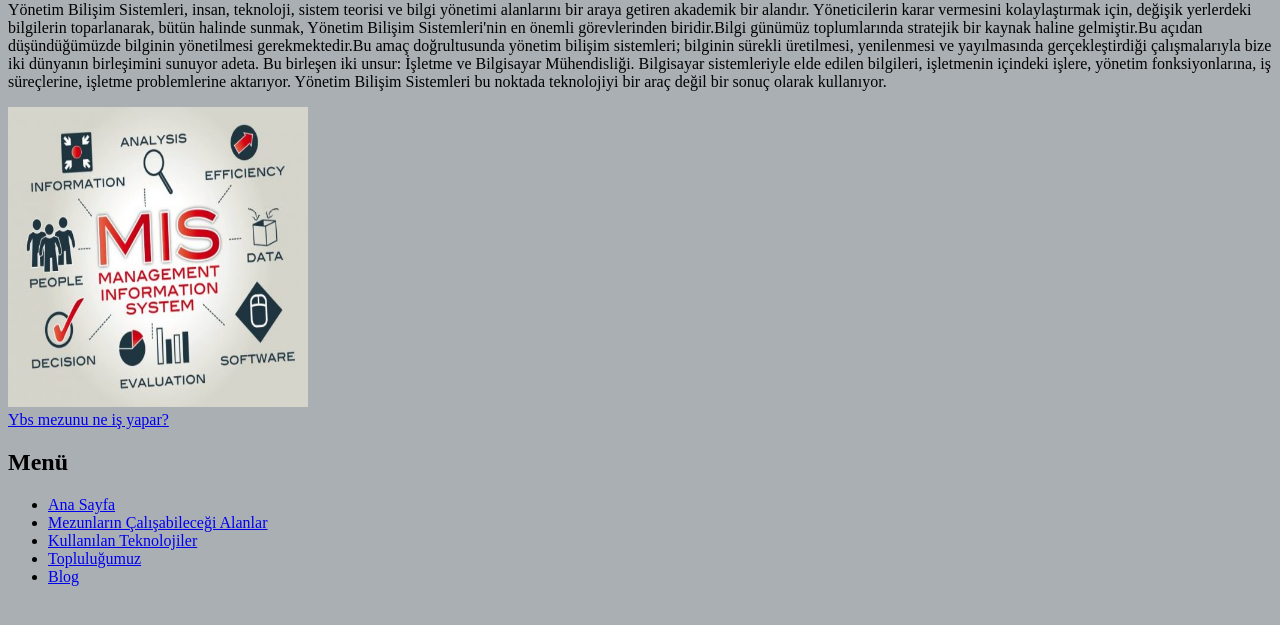
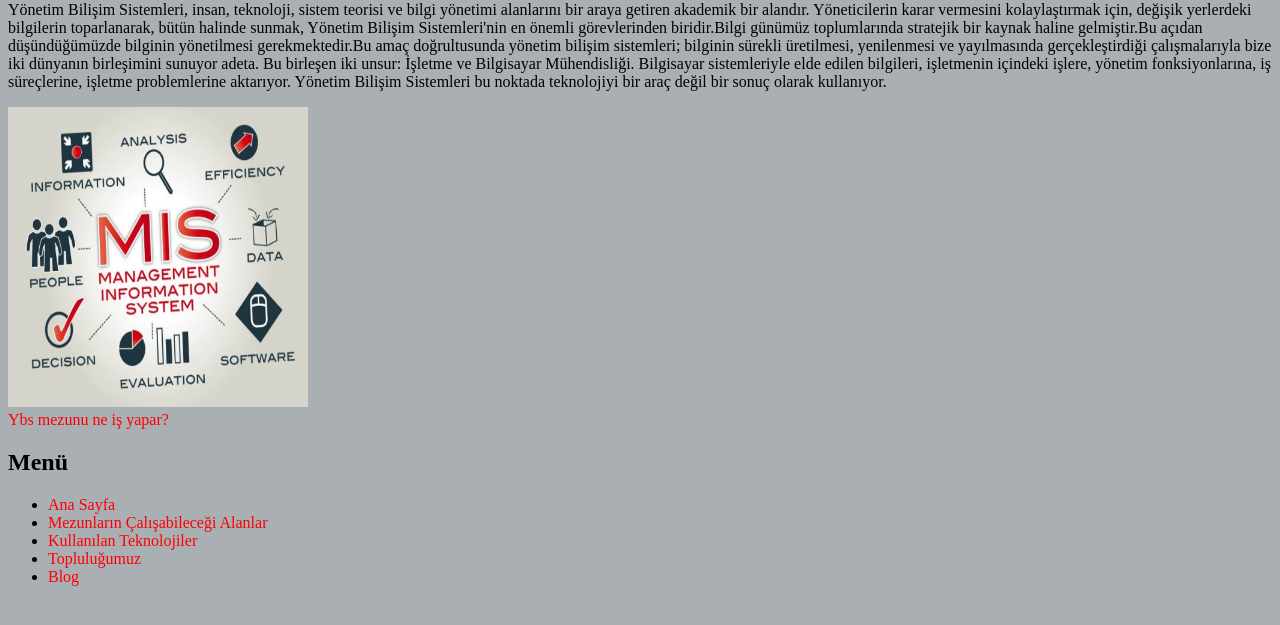
Before and after one commit to helin333/helin, a plain HTML site: page index.html in a window 1280 px wide. Shown: the part 79-704 px from the top of the page. Drawn offline with Linux system fonts and the light colour scheme.

Commit message:
Update stil.css

```diff
--- a/stil.css
+++ b/stil.css
@@ -1,3 +1,7 @@
 body {
     background-color: rgb(170, 175, 180);
 }
+a{
+    text-decoration: none;
+    color: red;
+}
```
